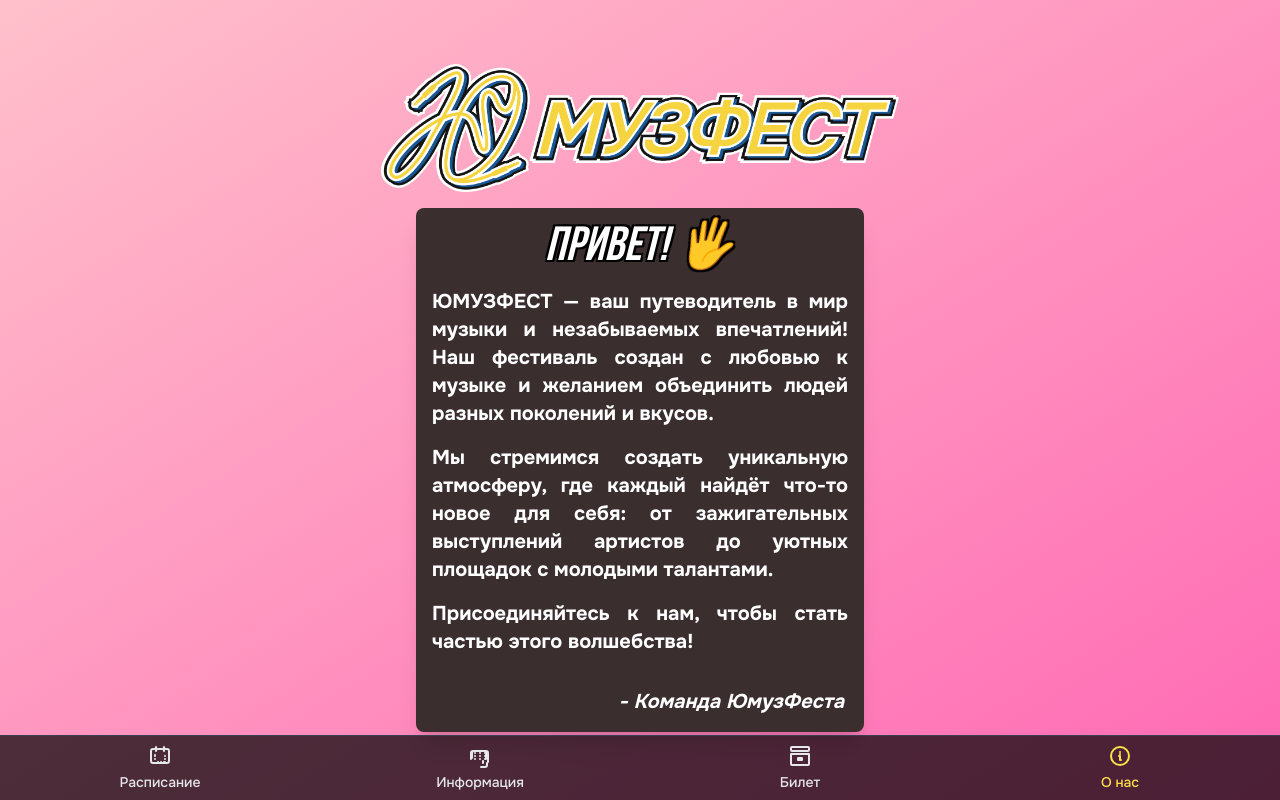
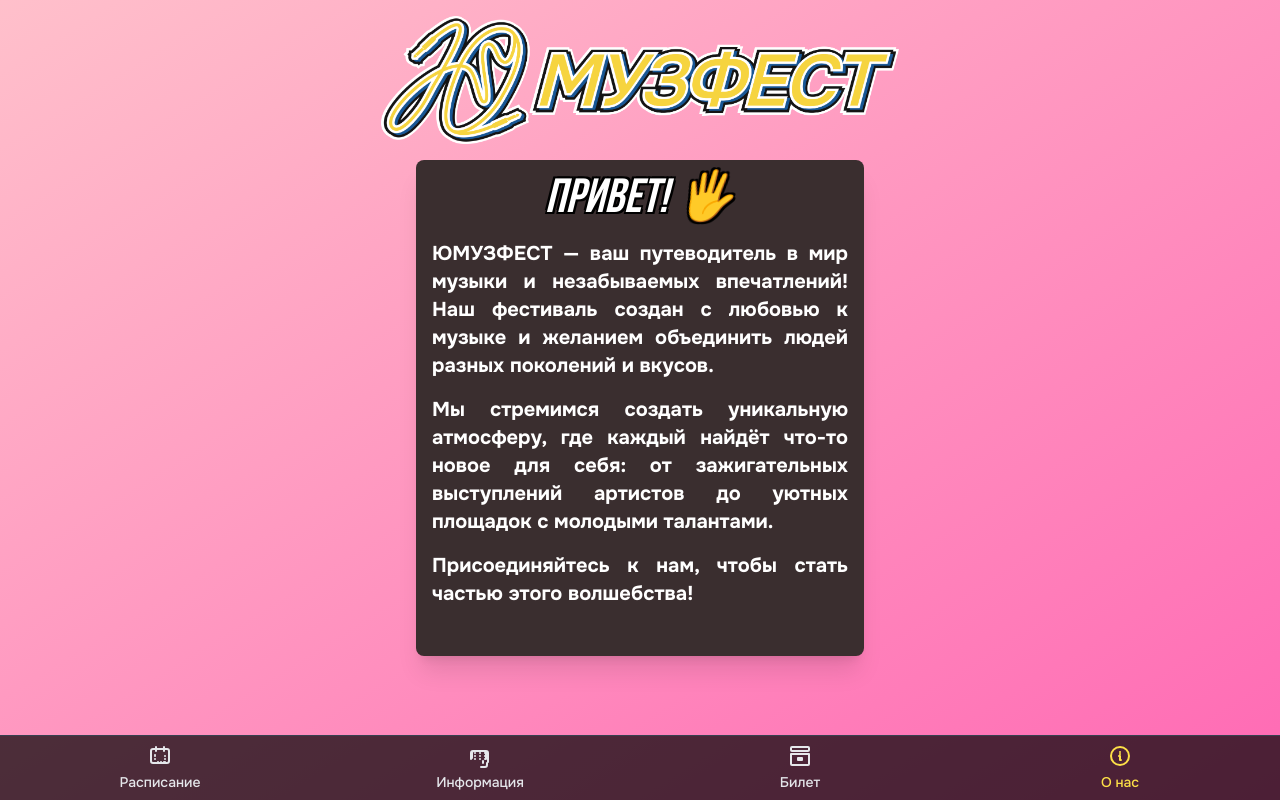
Before and after one commit to yura29/bot-app-client, a React (Vite) app: page /about in a window 1280 px wide. Built offline with nearby package versions, Linux system fonts and the light colour scheme.

Commit message:
feat: Улучшена стилизация текста в разделе О нас

```diff
--- a/src/components/AboutPage.tsx
+++ b/src/components/AboutPage.tsx
@@ -35,10 +35,6 @@ const AboutPage = () => {
         Присоединяйтесь к нам, чтобы стать частью этого волшебства!
       </p>
 
-      <p className="text-xl font-bebas italic font-bold  text-white text-right w-full pr-1">
-      - Команда ЮмузФеста
-      </p>
-
     </motion.div>
   );
 };
--- a/src/components/App.tsx
+++ b/src/components/App.tsx
@@ -63,7 +63,7 @@ const App = () => {
       initial={{ '--gradient-from': currentGradient.from, '--gradient-to': currentGradient.to }}
       animate={{ '--gradient-from': currentGradient.from, '--gradient-to': currentGradient.to }}
       transition={{ duration: 10, ease: "easeInOut" }} // Long, smooth transition
-      className="min-h-screen text-white flex flex-col items-center p-4 pt-16"
+      className="min-h-screen text-white flex flex-col items-center p-4 pt-18"
       style={{ backgroundImage: `linear-gradient(to bottom right, var(--gradient-from), var(--gradient-to))` }}
     >
       {location.pathname !== '/buy-ticket' && location.pathname !== '/info' && (
```
